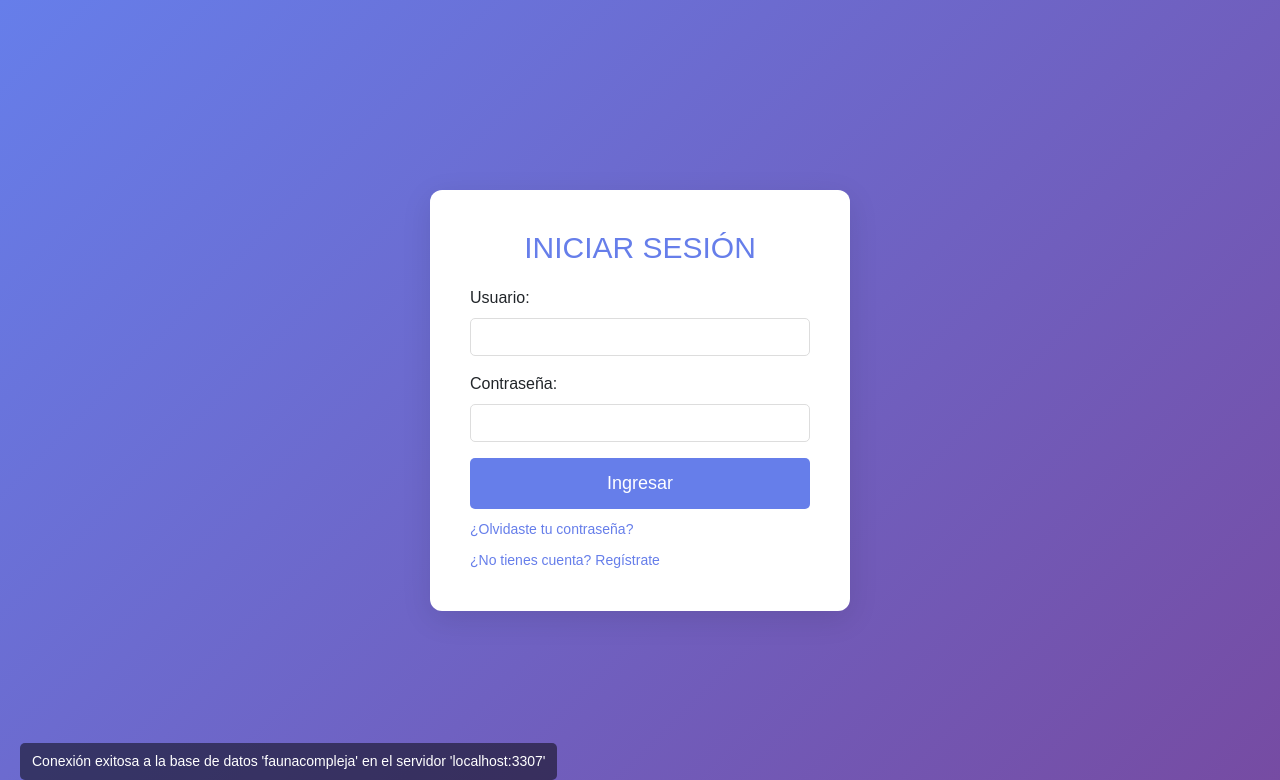
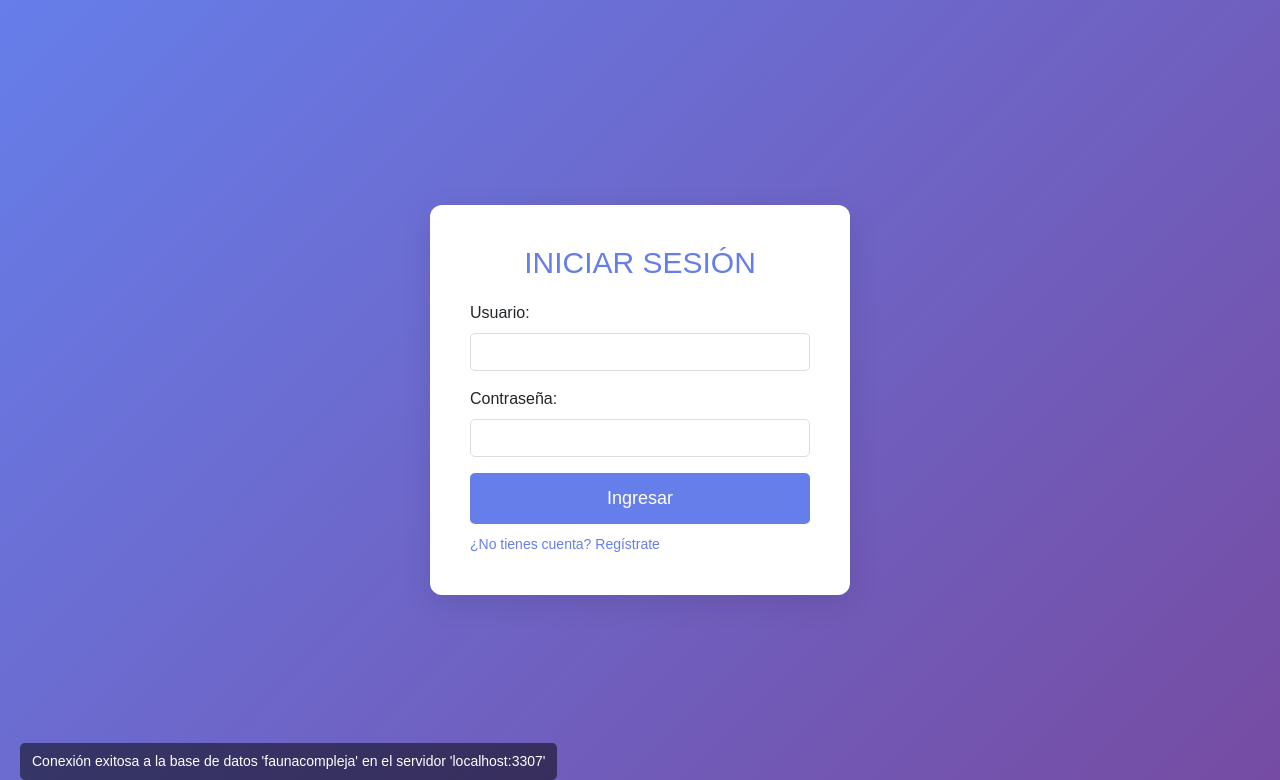
Before and after one commit to Adolfo-afk/php, a PHP site: page /login.php in a window 1280 px wide. Shown: the top 780 px of the page. Run offline with PHP 8.4, Linux system fonts and the light colour scheme.

Commit message:
modificado

```diff
--- a/login.php
+++ b/login.php
@@ -191,7 +191,7 @@ if ($_SERVER["REQUEST_METHOD"] == "POST" && isset($_POST['register'])) {
 
             <button type="submit" name="login" class="btn btn-primary">Ingresar</button>
 
-            <a href="#" class="forgot-password">¿Olvidaste tu contraseña?</a>
+
             <a href="?register=true" class="register-link">¿No tienes cuenta? Regístrate</a>
         </form>
     <?php endif; ?>
```
